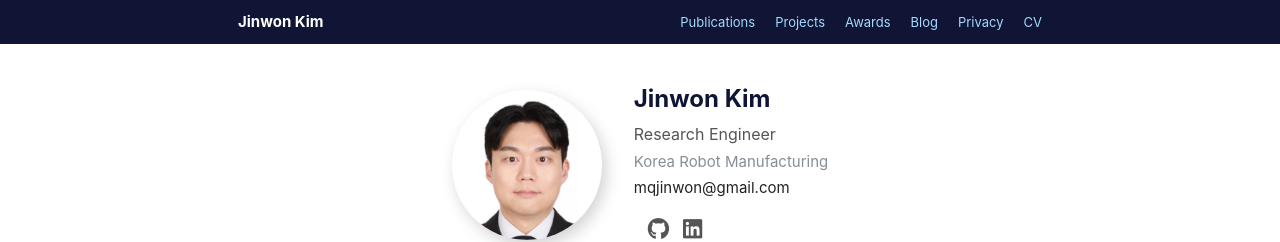
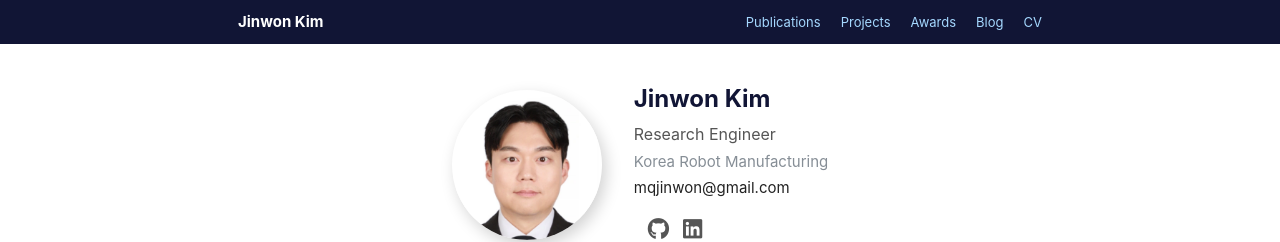
Before and after one commit to mqjinwon/mqjinwon.github.io, a Jekyll site: the page built from index.html, in a window 1280 px wide. Shown: the top 242 px of the page. Built offline with Jekyll 4.4.1, drawn with Linux system fonts in a browser that asks for light colours; a style sheet for code colours, icons or effects is not loaded.

Commit message:
Remove the nav Privacy link. The homepage sentence still links to the policy. (#2)

```diff
--- a/_includes/nav.html
+++ b/_includes/nav.html
@@ -6,7 +6,6 @@
       <a href="{{ '/' | relative_url }}#projects">Projects</a>
       <a href="{{ '/' | relative_url }}#awards">Awards</a>
       <a href="https://mqjinwon.github.io/blogs" target="_blank">Blog</a>
-      <a href="{{ '/privacy/' | relative_url }}">Privacy</a>
       {% if site.author.links.cv %}
         <a href="{{ site.author.links.cv }}" target="_blank">CV</a>
       {% endif %}
```
